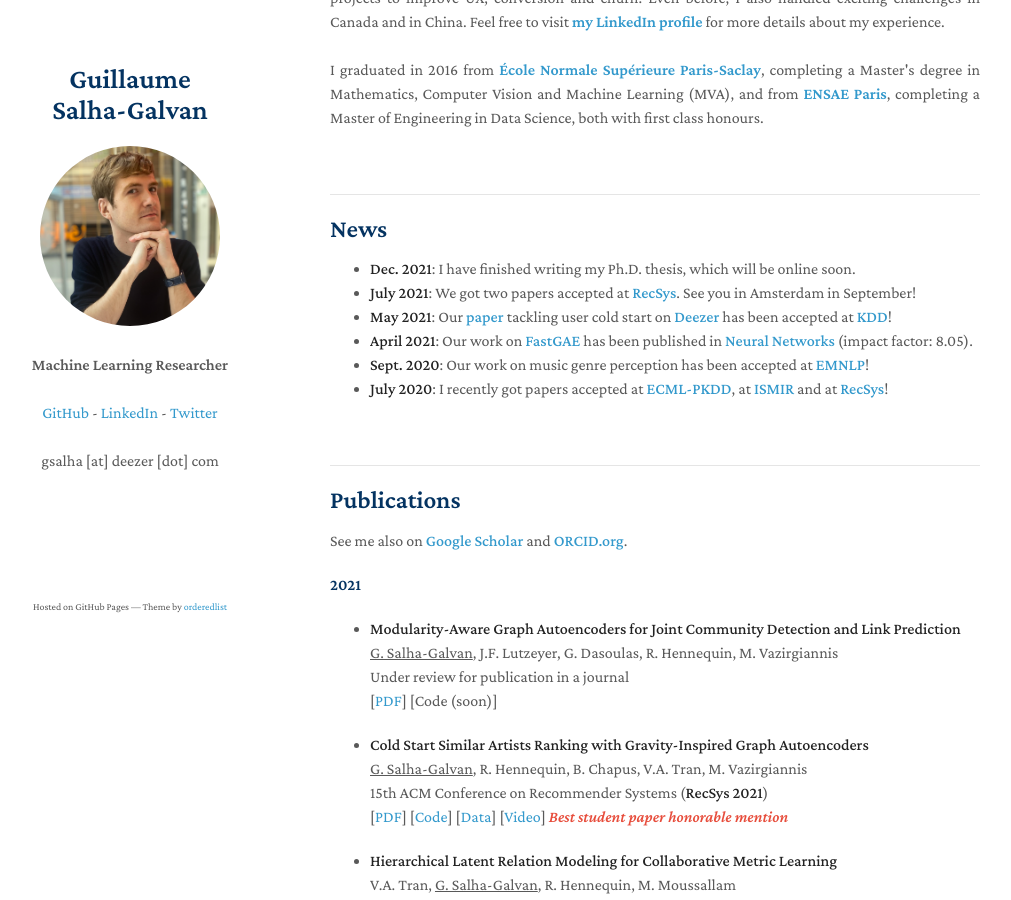
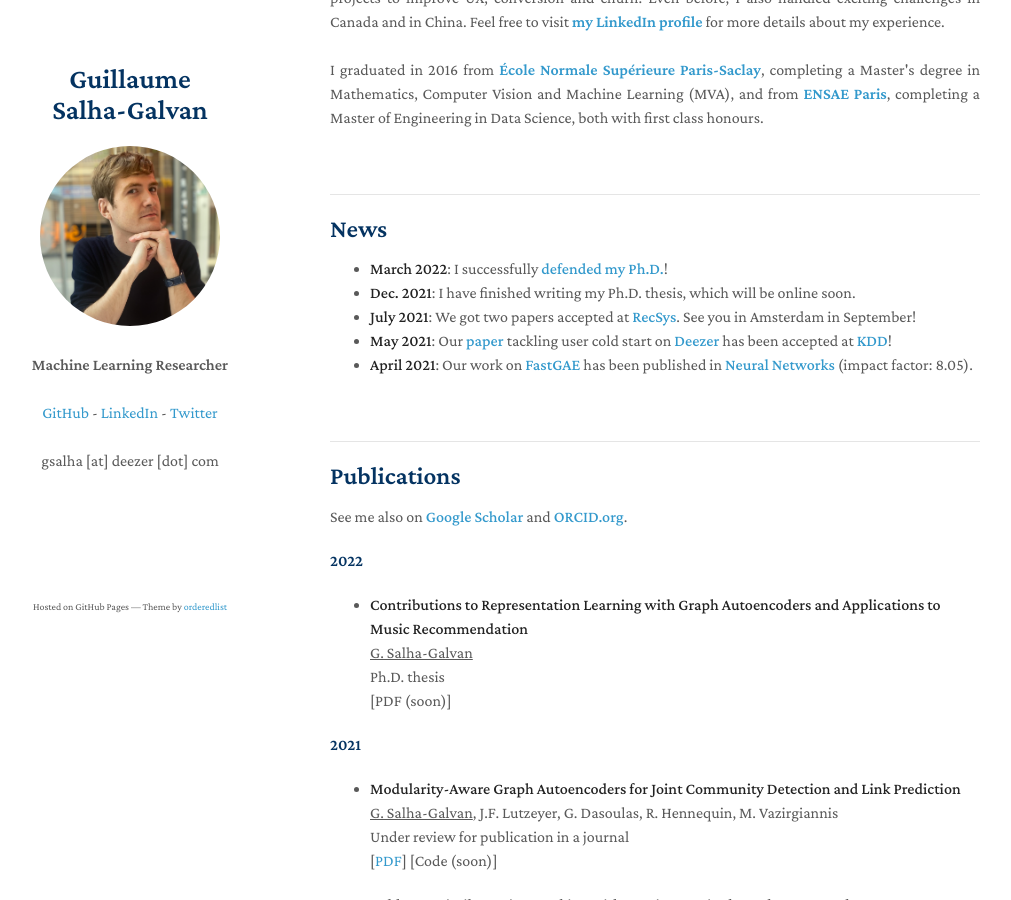
Before and after one commit to GuillaumeSalhaGalvan/GuillaumeSalhaGalvan.github.io, a Jekyll site: the page built from index.md, in a window 1280 px wide and 900 px high, scrolled down 339 px. Shown: the whole window, without its empty margins (140-1151 px from the left). Built offline with Jekyll 4.4.1, drawn with Linux system fonts in a browser that asks for light colours; our own code applies the rules of GitHub Pages for plain Markdown files; a script that is not in the unit is left out.

Commit message:
Update index.md

```diff
--- a/index.md
+++ b/index.md
@@ -15,12 +15,11 @@ I graduated in 2016 from <a href="http://math.ens-paris-saclay.fr/version-franca
 
 ## News
 
+- **March 2022**: I successfully **[defended my Ph.D.](https://twitter.com/researchdeezer/status/1501587316216901634)**!
 - **Dec. 2021**: I have finished writing my Ph.D. thesis, which will be online soon.
 - **July 2021**: We got two papers accepted at **[RecSys](https://recsys.acm.org/recsys21/)**. See you in Amsterdam in September!
 - **May 2021**: Our **[paper](https://arxiv.org/pdf/2106.03819.pdf)** tackling user cold start on **[Deezer](https://www.deezer.com/fr/)** has been accepted at **[KDD](https://www.kdd.org/kdd2021/)**!
 - **April 2021**: Our work on **[FastGAE](https://arxiv.org/pdf/2002.01910.pdf)** has been published in **[Neural Networks](https://www.journals.elsevier.com/neural-networks)** (impact factor: 8.05).
-- **Sept. 2020**: Our work on music genre perception has been accepted at **[EMNLP](https://arxiv.org/pdf/2010.06325.pdf)**!
-- **July 2020**: I recently got papers accepted at **[ECML-PKDD](https://arxiv.org/pdf/2001.07614.pdf)**, at **[ISMIR](https://arxiv.org/pdf/2009.07755.pdf)** and at **[RecSys](https://arxiv.org/pdf/2009.06546.pdf)**!
 
 <br>
 
@@ -31,6 +30,11 @@ I graduated in 2016 from <a href="http://math.ens-paris-saclay.fr/version-franca
 See me also on **[Google Scholar](https://scholar.google.fr/citations?hl=fr&authuser=1&user=BFT8u-oAAAAJ)** and **[ORCID.org](https://orcid.org/0000-0002-2452-1041)**.
 
 
+#### 2022
+
+- **Contributions to Representation Learning with Graph Autoencoders and Applications to Music Recommendation**<br>
+ <ins>G. Salha-Galvan</ins> <br>
+ Ph.D. thesis <br> [PDF (soon)]
 
 #### 2021
 
```
